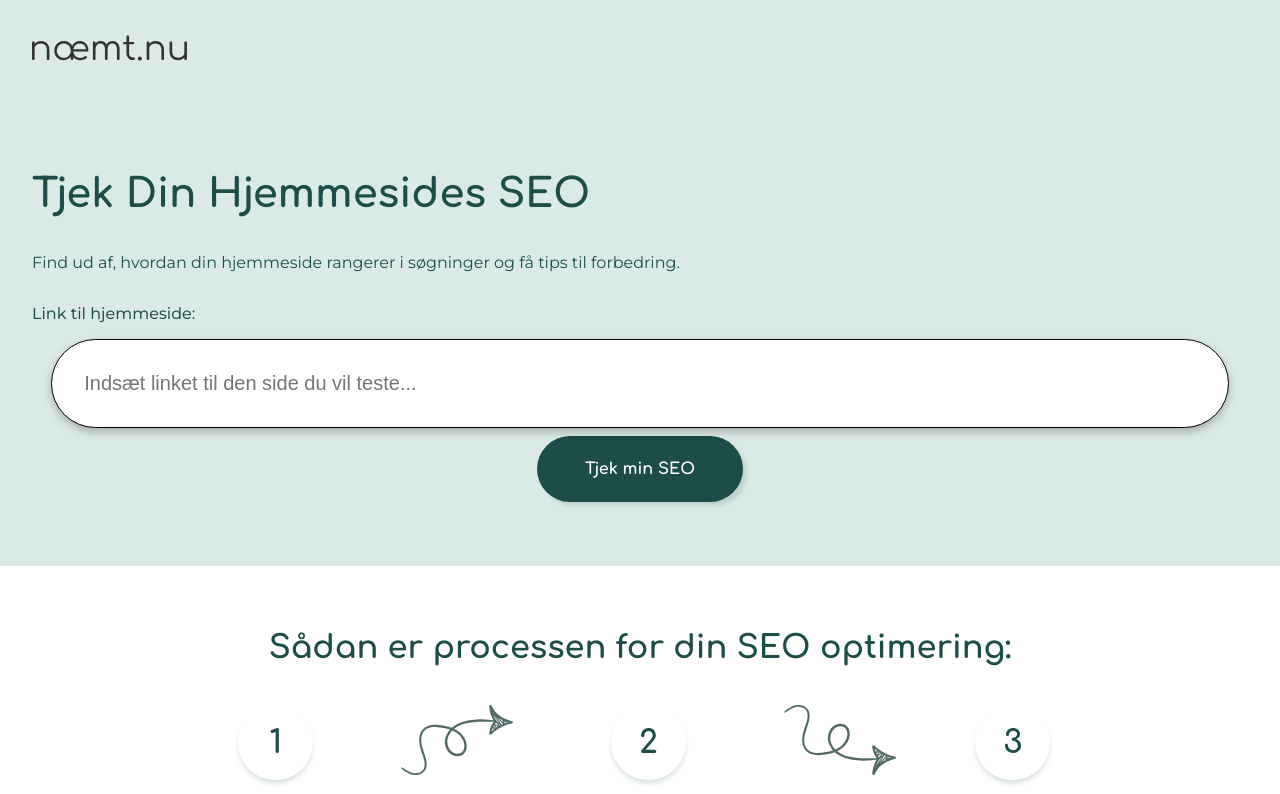
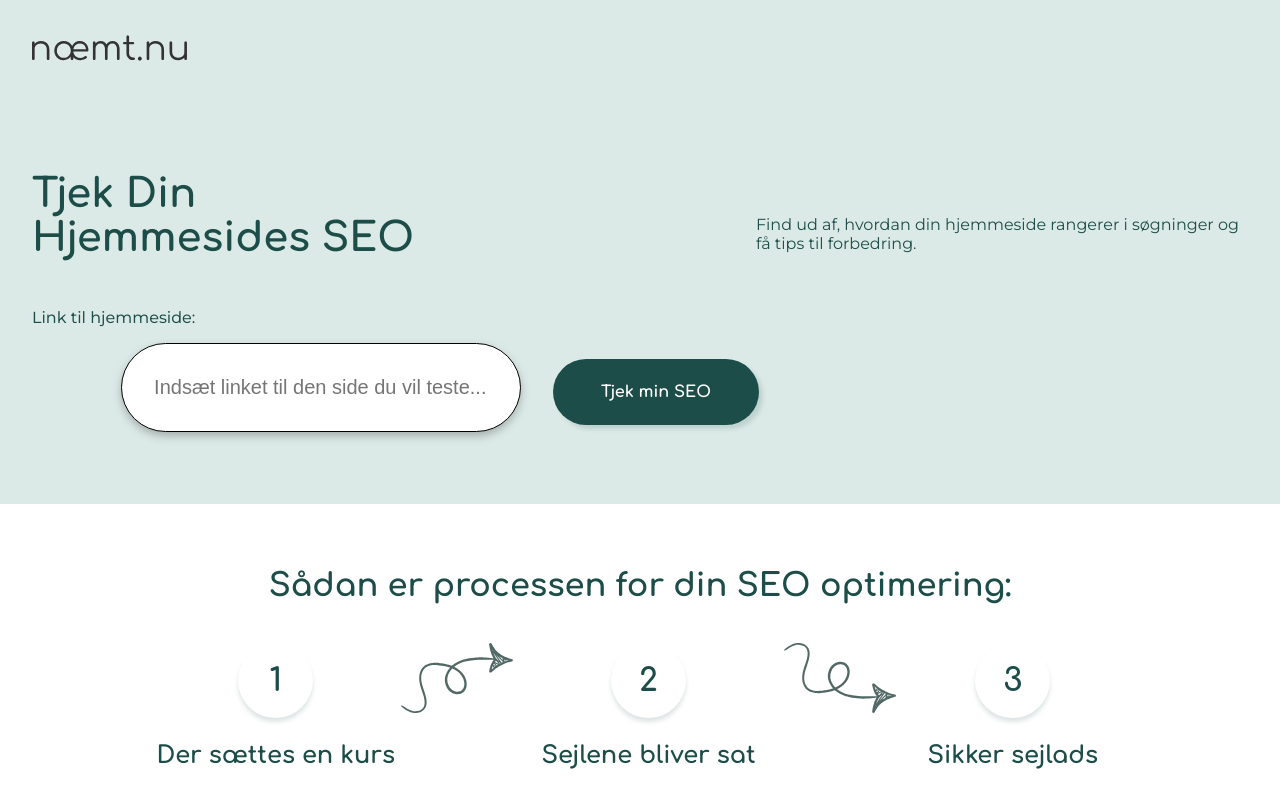
Before and after one commit to SofiePedersen/naemtnu, a Vue app: page / in a window 1280 px wide. Shown: the top 794 px of the page. Built offline with nearby package versions, Linux system fonts and the light colour scheme; no server answers.

Commit message:
påbegyndt media query

```diff
--- a/src/components/HeroSection.vue
+++ b/src/components/HeroSection.vue
@@ -220,4 +220,33 @@ circle {
         75%  {clip-path:polygon(50% 50%,0 0,100% 0,100% 100%,0 100%,0 100%)}
         100% {clip-path:polygon(50% 50%,0 0,100% 0,100% 100%,0 100%,0 0)}
     }
+
+@media (min-width: 768px) {
+
+}
+
+@media (min-width: 1200px) {
+    .HeroSection {
+            flex-direction: row;
+            justify-content: space-between;
+            align-items: center;
+        }
+        .HeroSection__text__p {
+            margin-right: 0rem;
+        }
+
+        .HeroSection__button--SEO {
+            flex-direction: row;
+            gap: 1rem;
+        }
+
+        .btn__green {
+            margin-right: 25rem;
+            margin-left: 1rem;
+        }
+
+        input {
+            width: 25rem;
+        }
+    }
 </style>
```
